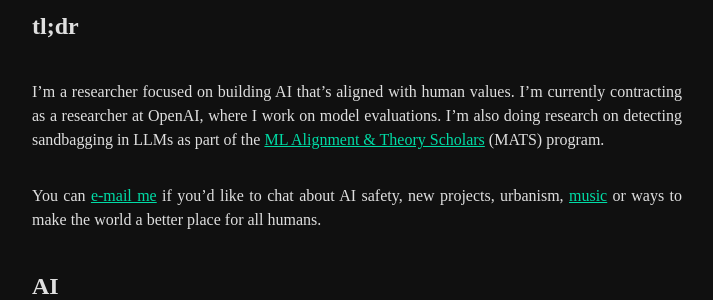
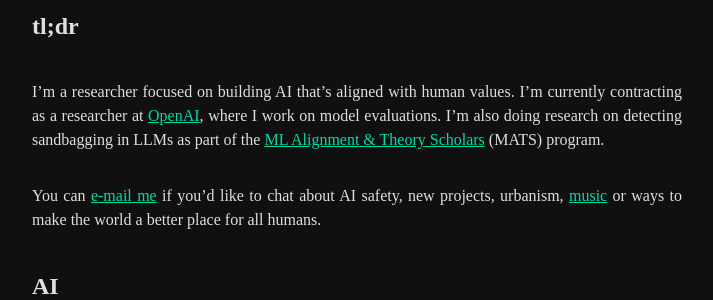
Before and after one commit to benarnav/benarnav.github.io, a Jekyll site: the page built from index.md, in a window 1280 px wide. Shown: the part 171-471 px from the top of the page, without its empty margins (283-996 px from the left). Built offline with Jekyll 4.4.1, drawn with Linux system fonts in a browser that asks for light colours; some of the changed lines change nothing that is shown.

Commit message:
Update index.md

```diff
--- a/index.md
+++ b/index.md
@@ -4,7 +4,7 @@ layout: page
 ---
 ## tl;dr
 
-I'm a researcher focused on building AI that's aligned with human values. I'm currently contracting as a researcher at OpenAI, where I work on model evaluations. I'm also doing research on detecting sandbagging in LLMs as part of the [ML Alignment & Theory Scholars](https://www.matsprogram.org/){:target="_blank" rel="noopener"} (MATS) program.
+I'm a researcher focused on building AI that's aligned with human values. I'm currently contracting as a researcher at [OpenAI](https://openai.com/safety/){:target="_blank" rel="noopener"}, where I work on model evaluations. I'm also doing research on detecting sandbagging in LLMs as part of the [ML Alignment & Theory Scholars](https://www.matsprogram.org/){:target="_blank" rel="noopener"} (MATS) program.
 
 You can [e-mail me](mailto:website@benjaminarnav.com) if you'd like to chat about
 AI safety, new projects, urbanism, [music](https://www.youtube.com/watch?v=OKgYJnBCjXk){:target="_blank" rel="noopener"} or ways to make the world a better place for all humans.
```
